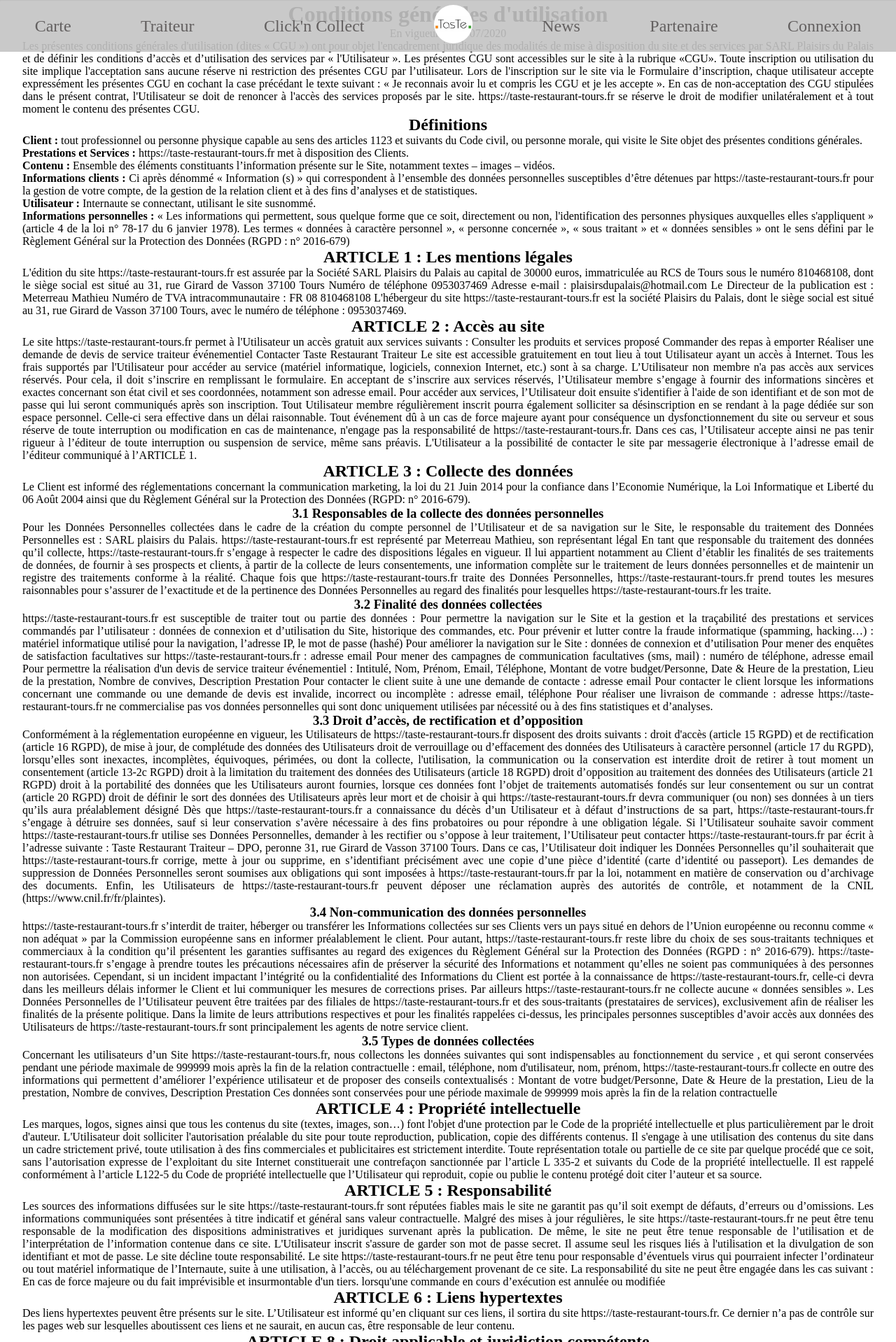
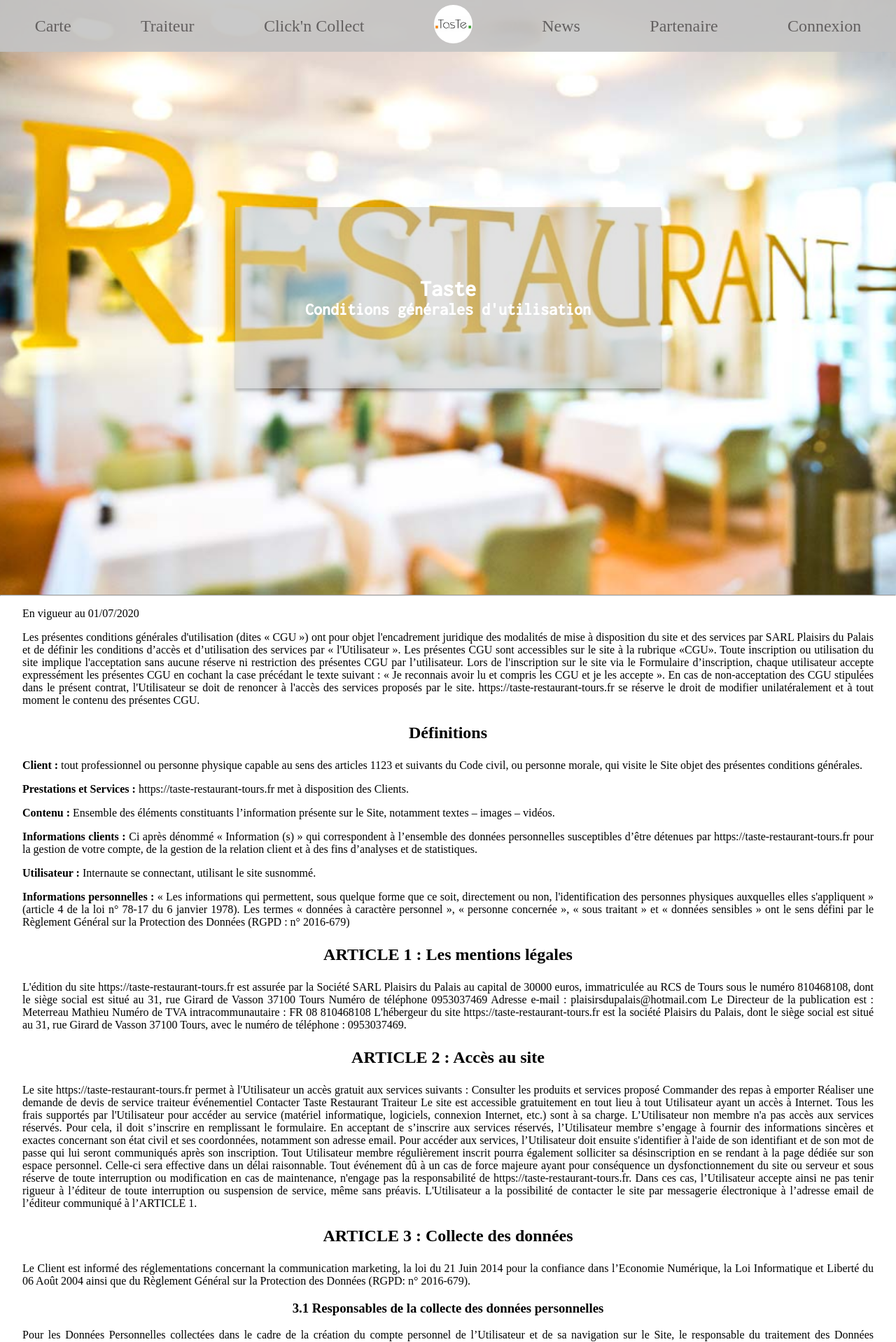
Before and after one commit to WildCodeSchool/tours-php-2009-project3-taste, a Symfony app: template templates/static/cgu.html.twig in a window 1280 px wide. Shown: the top 1918 px of the page at 70% size. Run offline with Twig, Linux system fonts and the light colour scheme; the template is opened without the code that fills it, so the values that code supplies are empty; some libraries are stand-ins or nearby versions.

Commit message:
Css faq et cgu

```diff
--- a/public/style/cgu.css
+++ b/public/style/cgu.css
@@ -1,12 +1,39 @@
 @import 'variables.css';
 
+/* Image background in header */
+.image-title {
+    display: flex;
+    align-items: center;
+    justify-content: center;
+    z-index: 10;
+    background: url('../images/Restaurant.jpeg') no-repeat fixed center;
+    min-height: 850px;
+    background-size: cover;
+}
+
+/* Title in Header */
+.home-title {
+    padding: 100px;
+    text-align: center;
+    font-family: 'Inconsolata', monospace;
+    color: var(--color-title-header);
+    background: var(--title-background-color) fixed center;
+    background-size: cover;
+    box-shadow: 0 4px 4px rgba(0, 0, 0, 0.25);
+    -webkit-backdrop-filter: blur(2px);
+    z-index: 10;
+}
 
 .title, .subtitle {
     text-align: center;
 }
 
+.subtitle {
+    margin-top: 1em;
+    margin-bottom: 1em;
+}
+
 .text, .definition {
     text-align: justify;
-    margin-left: 2em;
-    margin-right: 2em;
+    margin: 1em 2em;
 }
--- a/templates/static/cgu.html.twig
+++ b/templates/static/cgu.html.twig
@@ -8,9 +8,15 @@
     <link href="{{ 'style/nav.css' }}" rel="stylesheet">
 {% endblock %}
 
+{% block headerTitle %}
+    <div class="home-title">
+        <h1>Taste</h1>
+        <h2 class="title">Conditions générales d'utilisation</h2>
+    </div>
+{% endblock %}
+
 {% block main %}
-    <div class="title"><h1> Conditions générales d'utilisation </h1>
-        <a> En vigueur au 01/07/2020 </a></div>
+    <div class="text"><a> En vigueur au 01/07/2020 </a></div>
     <p class="text"> Les présentes conditions générales d'utilisation (dites « CGU ») ont pour objet l'encadrement juridique
         des modalités de mise à disposition du site et des services par SARL Plaisirs du Palais
         et de définir les conditions d’accès et d’utilisation des services par « l'Utilisateur ».
```
Also changed, not shown: public/style/faq.css (+30 -0 lines), templates/static/faq.html.twig (+7 -1 lines), public/images/Restaurant.jpeg (added).
